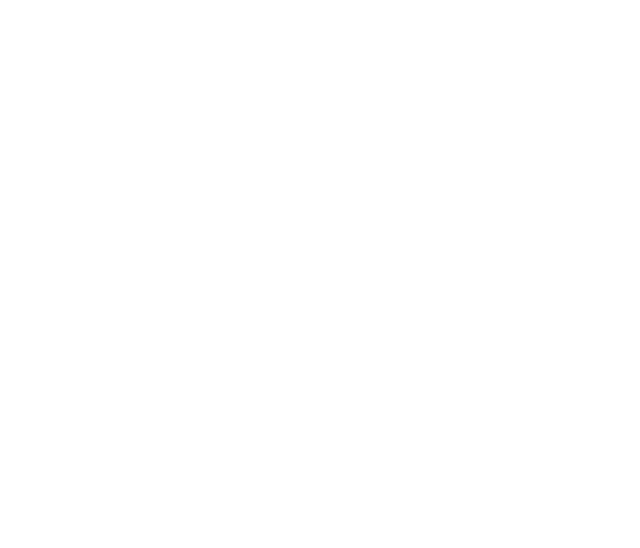
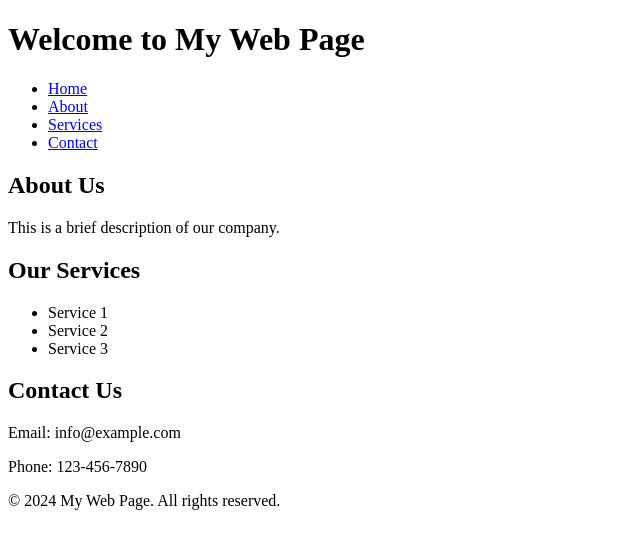
Before and after one commit to amcelis97/git-remote, a plain HTML site: page index.html in a window 1280 px wide. Shown: the whole page, without its empty margins (0-640 px from the left). Drawn offline with Linux system fonts and the light colour scheme.

Commit message:
added index html

```diff
--- a/index.html
+++ b/index.html
@@ -3,9 +3,48 @@
 <head>
     <meta charset="UTF-8">
     <meta name="viewport" content="width=device-width, initial-scale=1.0">
-    <title>Remote Repository</title>
+    <title>My Web Page</title>
 </head>
 <body>
 
+    <header>
+        <h1>Welcome to My Web Page</h1>
+    </header>
+
+    <nav>
+        <ul>
+            <li><a href="#">Home</a></li>
+            <li><a href="#">About</a></li>
+            <li><a href="#">Services</a></li>
+            <li><a href="#">Contact</a></li>
+        </ul>
+    </nav>
+
+    <main>
+        <section>
+            <h2>About Us</h2>
+            <p>This is a brief description of our company.</p>
+        </section>
+
+        <section>
+            <h2>Our Services</h2>
+            <ul>
+                <li>Service 1</li>
+                <li>Service 2</li>
+                <li>Service 3</li>
+            </ul>
+        </section>
+
+        <section>
+            <h2>Contact Us</h2>
+            <p>Email: info@example.com</p>
+            <p>Phone: 123-456-7890</p>
+        </section>
+    </main>
+
+    <footer>
+        <p>&copy; 2024 My Web Page. All rights reserved.</p>
+    </footer>
+
 </body>
 </html>
```
